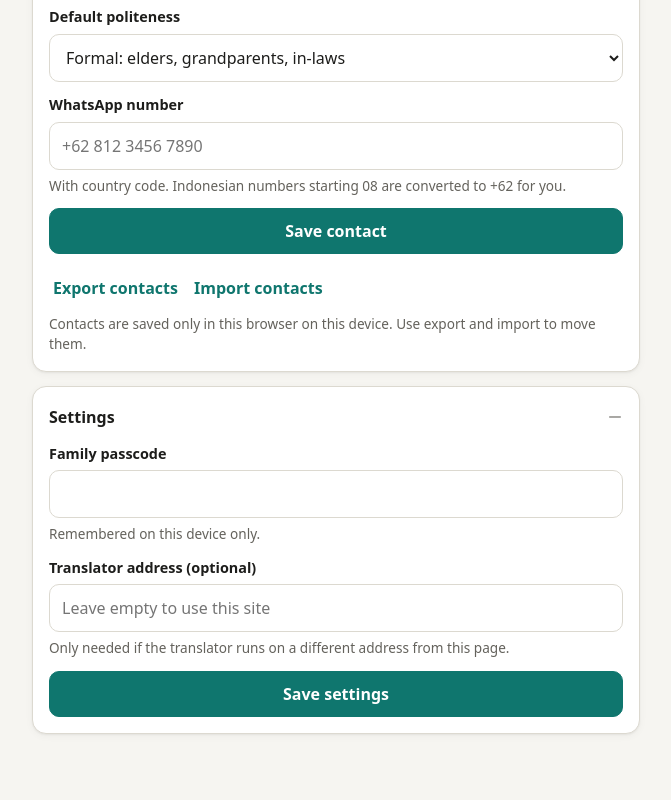
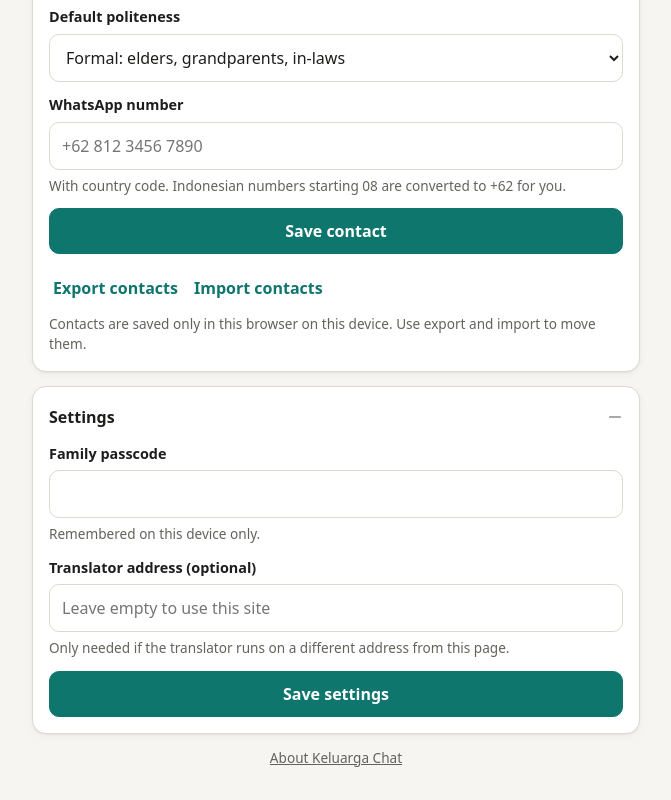
Before and after one commit to boilermaker-innovator/keluarga-chat, a website: page site/index.html in a window 1280 px wide. Shown: the part 1001-1801 px from the top of the page, without its empty margins (304-975 px from the left). Drawn offline with Linux system fonts and the light colour scheme.

Commit message:
Publish the iTabs card as /about and link it from the translator
- Move the card to site/about.html so the Worker serves it at /about.
- Pump helper pop-up now describes the photo-and-description flow.
- Add a small "About Keluarga Chat" link at the bottom of the page.

Co-Authored-By: Claude Opus 5.5 <noreply@anthropic.com>
Claude-Session: https://claude.ai/code/session_01SeFiR1YcBNBCSxonFSyLpV

```diff
--- a/site/index.html
+++ b/site/index.html
@@ -167,6 +167,8 @@
     font-weight: 600; font-size: .9rem; opacity: 0; transition: opacity .2s; pointer-events: none;
   }
   .toast.show { opacity: 1; }
+  .about-link { text-align: center; font-size: .85rem; margin: 4px 0 0; }
+  .about-link a { color: var(--muted); }
   [hidden] { display: none !important; }
   .sr-only { position: absolute; width: 1px; height: 1px; overflow: hidden; clip: rect(0 0 0 0); white-space: nowrap; }
 </style>
@@ -287,6 +289,8 @@
       <button type="button" class="btn btn-primary btn-block" id="s-save">Save settings</button>
     </details>
   </section>
+
+  <p class="about-link"><a href="/about">About Keluarga Chat</a></p>
 </main>
 <div class="toast" id="toast" role="status"></div>
 
```
Also changed, not shown: site/about.html (renamed from itabs/itabs-keluarga-chat.html, +1 -1 lines).
